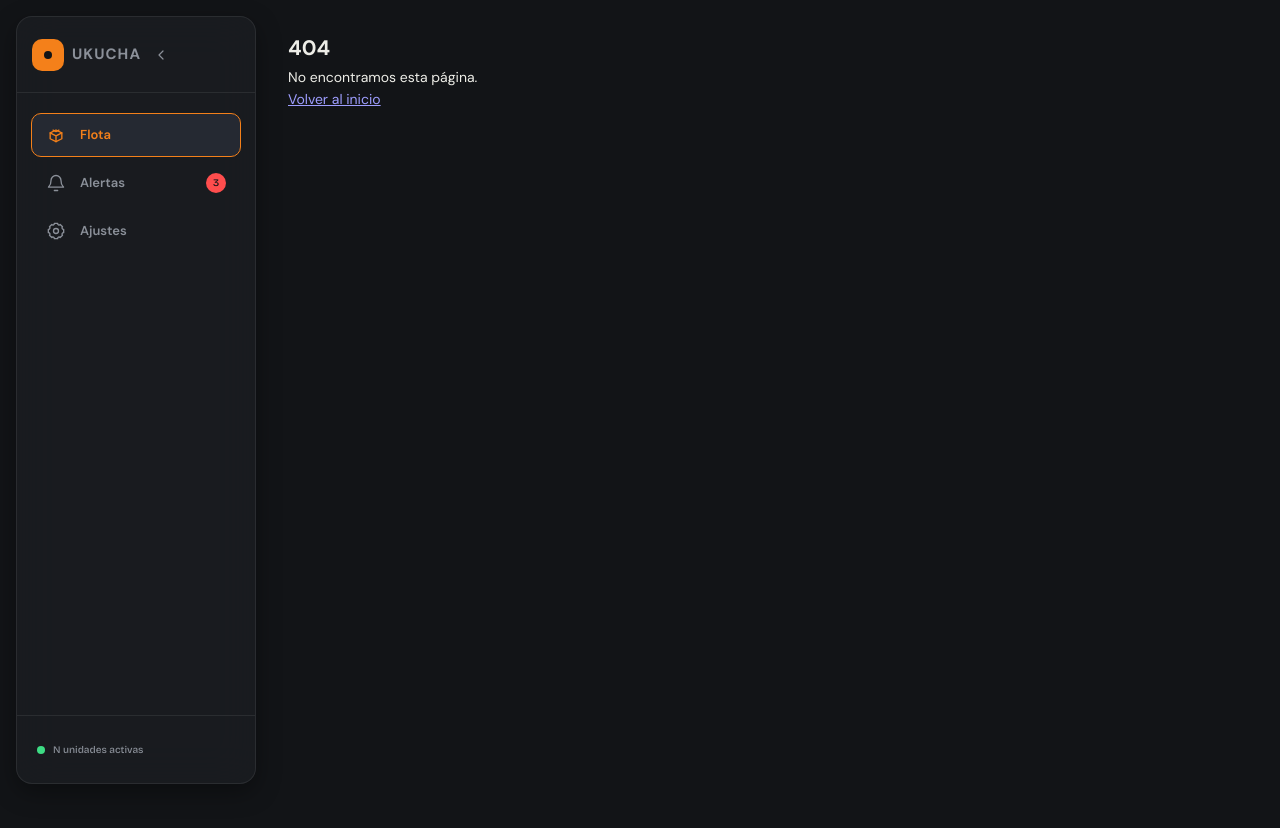
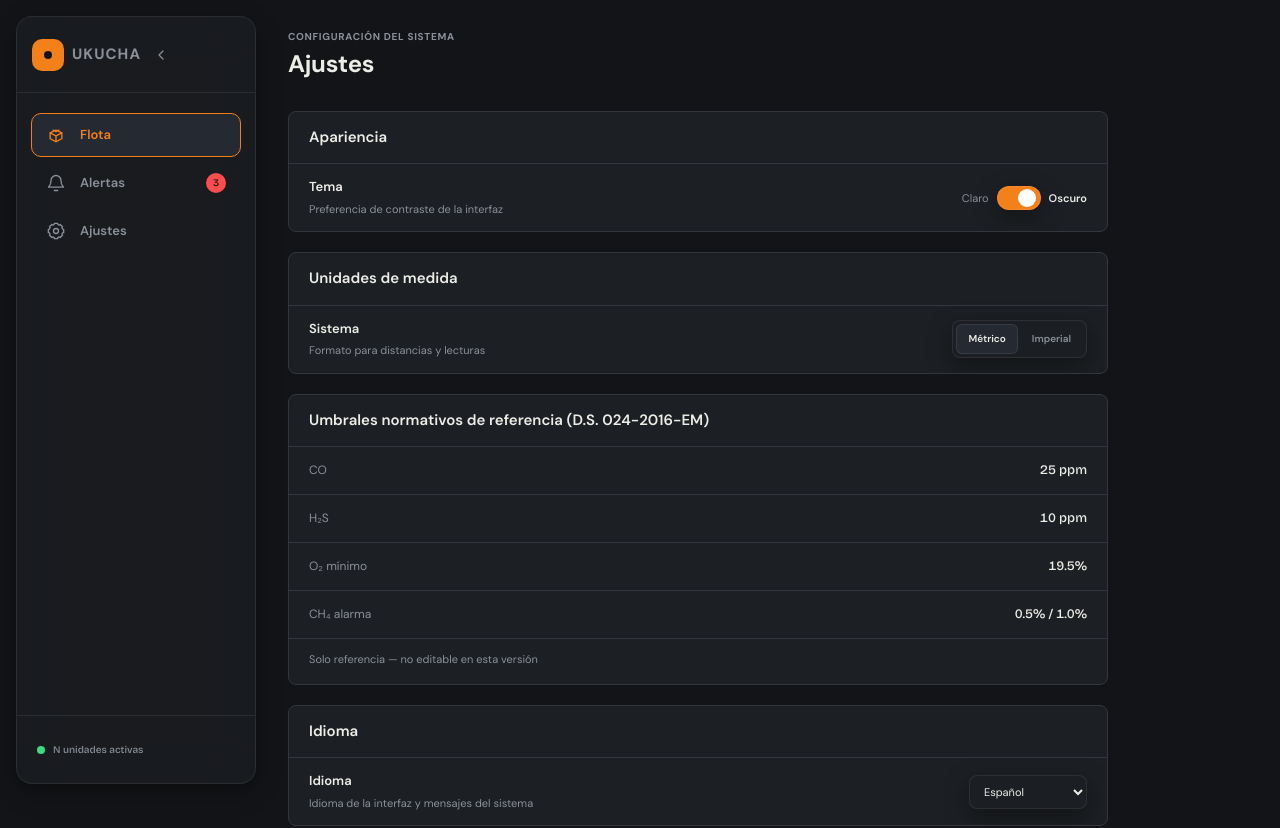
Before and after one commit to AndrewMechDev/ukucha, a React (Vite) app in the folder frontend/: page /settings in a window 1280 px wide. Before the commit this address had no page. Shown: the top 828 px of the page. Before the commit the page ends 800 px from the top, so only its background shows below. Built offline with nearby package versions, Linux system fonts and the light colour scheme.

Commit message:
feat(frontend): add settings page and related styles

```diff
--- a/frontend/src/App.tsx
+++ b/frontend/src/App.tsx
@@ -3,6 +3,7 @@ import Layout from "./components/Layout";
 import Home from "./pages/Home";
 import Timeline from "./pages/Timeline";
 import Alerts from "./pages/Alerts";
+import Settings from "./pages/Settings";
 import NotFound from "./pages/NotFound";
 
 export default function App() {
@@ -13,6 +14,7 @@ export default function App() {
           <Route index element={<Home />} />
           <Route path="timeline" element={<Timeline />} />
           <Route path="alerts" element={<Alerts />} />
+          <Route path="settings" element={<Settings />} />
           <Route path="*" element={<NotFound />} />
         </Route>
       </Routes>
--- a/frontend/src/components/SideNav.tsx
+++ b/frontend/src/components/SideNav.tsx
@@ -83,6 +83,7 @@ export default function SideNav({ collapsed, onToggle }: SideNavProps) {
                 setActiveItem(item.id);
                 if (item.id === "fleet") navigate("/");
                 if (item.id === "alerts") navigate("/alerts");
+                if (item.id === "settings") navigate("/settings");
               }}
               aria-current={activeItem === item.id ? "page" : undefined}
               aria-label={collapsed ? item.label : undefined}
--- /dev/null
+++ b/frontend/src/pages/Settings.tsx
@@ -0,0 +1,45 @@
+import { useState } from "react";
+import type { ReactNode } from "react";
+
+function SegmentedSetting({ value, onChange }: { value: "Métrico" | "Imperial"; onChange: (value: "Métrico" | "Imperial") => void }) {
+  return <div className="settings-segmented" role="group" aria-label="Sistema de unidades">{(["Métrico", "Imperial"] as const).map((item) => <button className={value === item ? "is-selected" : ""} type="button" onClick={() => onChange(item)} key={item}>{item}</button>)}</div>;
+}
+
+function SettingSection({ title, children }: { title: string; children: ReactNode }) {
+  return <section className="settings-section"><h2>{title}</h2>{children}</section>;
+}
+
+export default function Settings() {
+  const [darkTheme, setDarkTheme] = useState(true);
+  const [units, setUnits] = useState<"Métrico" | "Imperial">("Métrico");
+  const [language, setLanguage] = useState("Español");
+
+  return (
+    <section className="settings-screen">
+      <header className="settings-header"><p className="eyebrow">CONFIGURACIÓN DEL SISTEMA</p><h1>Ajustes</h1></header>
+
+      <div className="settings-sections">
+        <SettingSection title="Apariencia">
+          <div className="settings-row"><div><strong>Tema</strong><span>Preferencia de contraste de la interfaz</span></div><div className="theme-control"><span className={!darkTheme ? "is-active" : ""}>Claro</span><button className={`settings-toggle${darkTheme ? " is-on" : ""}`} type="button" role="switch" aria-checked={darkTheme} aria-label="Cambiar tema" onClick={() => setDarkTheme((value) => !value)}><i /></button><span className={darkTheme ? "is-active" : ""}>Oscuro</span></div></div>
+        </SettingSection>
+
+        <SettingSection title="Unidades de medida">
+          <div className="settings-row"><div><strong>Sistema</strong><span>Formato para distancias y lecturas</span></div><SegmentedSetting value={units} onChange={setUnits} /></div>
+        </SettingSection>
+
+        <SettingSection title="Umbrales normativos de referencia (D.S. 024-2016-EM)">
+          <div className="settings-reference-list"><div><span>CO</span><strong>25 ppm</strong></div><div><span>H₂S</span><strong>10 ppm</strong></div><div><span>O₂ mínimo</span><strong>19.5%</strong></div><div><span>CH₄ alarma</span><strong>0.5% / 1.0%</strong></div></div>
+          <p className="settings-note">Solo referencia — no editable en esta versión</p>
+        </SettingSection>
+
+        <SettingSection title="Idioma">
+          <div className="settings-row"><div><strong>Idioma</strong><span>Idioma de la interfaz y mensajes del sistema</span></div><select className="settings-select" value={language} onChange={(event) => setLanguage(event.target.value)} aria-label="Idioma"><option>Español</option></select></div>
+        </SettingSection>
+
+        <SettingSection title="Acerca de">
+          <div className="settings-about"><strong>v0.1.0 · Build de hackathon</strong><p>Ukucha — asistencia SAR inspirada en la biomímesis y el trabajo de APOPO.</p></div>
+        </SettingSection>
+      </div>
+    </section>
+  );
+}
--- a/frontend/src/styles/global.css
+++ b/frontend/src/styles/global.css
@@ -2427,6 +2427,261 @@ body {
   }
 }
 
+.settings-screen {
+  max-width: 820px;
+}
+
+.settings-header {
+  margin-bottom: 32px;
+}
+
+.settings-header h1 {
+  margin-top: 8px;
+  font-size: 24px;
+  font-weight: 700;
+  line-height: 1.2;
+  letter-spacing: -0.01em;
+}
+
+.settings-sections {
+  display: grid;
+  gap: 20px;
+}
+
+.settings-section {
+  overflow: hidden;
+  background: var(--surface);
+  border: 1px solid var(--outline);
+  border-radius: 8px;
+}
+
+.settings-section h2 {
+  padding: 16px 20px;
+  color: var(--on-surface);
+  font-size: 15px;
+  font-weight: 600;
+  line-height: 1.3;
+}
+
+.settings-row {
+  display: flex;
+  min-height: 68px;
+  align-items: center;
+  justify-content: space-between;
+  gap: 24px;
+  padding: 14px 20px;
+  border-top: 1px solid var(--outline);
+}
+
+.settings-row > div:first-child {
+  display: grid;
+  min-width: 0;
+  gap: 4px;
+}
+
+.settings-row strong {
+  font-size: 13px;
+  font-weight: 600;
+  line-height: 1.4;
+}
+
+.settings-row span,
+.settings-about p,
+.settings-note {
+  color: var(--on-surface-variant);
+  font-size: 11px;
+  line-height: 1.5;
+}
+
+.theme-control {
+  display: inline-flex;
+  flex: 0 0 auto;
+  align-items: center;
+  gap: 8px;
+  color: var(--on-surface-variant);
+  font-size: 10px;
+}
+
+.theme-control > span.is-active {
+  color: var(--on-surface);
+  font-weight: 600;
+}
+
+.settings-toggle {
+  position: relative;
+  width: 44px;
+  height: 24px;
+  padding: 2px;
+  background: var(--surface-high);
+  border: 1px solid var(--glass-border);
+  border-radius: 9999px;
+  box-shadow: var(--glass-shadow);
+  cursor: pointer;
+  transition: background-color 300ms cubic-bezier(0.2, 0.8, 0.2, 1);
+}
+
+.settings-toggle i {
+  display: block;
+  width: 18px;
+  height: 18px;
+  background: var(--on-surface-variant);
+  border-radius: 9999px;
+  transition:
+    background-color 300ms cubic-bezier(0.2, 0.8, 0.2, 1),
+    transform 300ms cubic-bezier(0.2, 0.8, 0.2, 1);
+}
+
+.settings-toggle.is-on {
+  background: var(--accent);
+}
+
+.settings-toggle.is-on i {
+  background: #fff;
+  transform: translateX(18px);
+}
+
+.settings-segmented {
+  display: inline-flex;
+  flex: 0 0 auto;
+  gap: 2px;
+  padding: 3px;
+  background: var(--surface-overlay);
+  border: 1px solid var(--glass-border);
+  border-radius: 8px;
+  box-shadow: var(--glass-shadow);
+  backdrop-filter: var(--glass-blur);
+  -webkit-backdrop-filter: var(--glass-blur);
+}
+
+.settings-segmented button {
+  min-height: 30px;
+  padding: 6px 11px;
+  color: var(--on-surface-variant);
+  background: transparent;
+  border: 1px solid transparent;
+  border-radius: 6px;
+  cursor: pointer;
+  font-size: 10px;
+  font-weight: 600;
+}
+
+.settings-segmented button.is-selected {
+  color: var(--on-surface);
+  background: var(--surface-high);
+  border-color: var(--glass-border);
+}
+
+.settings-reference-list {
+  border-top: 1px solid var(--outline);
+}
+
+.settings-reference-list > div {
+  display: flex;
+  min-height: 48px;
+  align-items: center;
+  justify-content: space-between;
+  gap: 16px;
+  padding: 10px 20px;
+  border-bottom: 1px solid var(--outline);
+}
+
+.settings-reference-list span {
+  color: var(--on-surface-variant);
+  font-size: 12px;
+}
+
+.settings-reference-list strong {
+  color: var(--on-surface);
+  font-family: "Bricolage Grotesque", sans-serif;
+  font-size: 13px;
+  font-weight: 500;
+  font-variant-numeric: tabular-nums;
+  line-height: 1;
+}
+
+.settings-note {
+  padding: 12px 20px 16px;
+}
+
+.settings-select {
+  min-width: 118px;
+  padding: 8px 28px 8px 10px;
+  color: var(--on-surface);
+  background: var(--surface-overlay);
+  border: 1px solid var(--glass-border);
+  border-radius: 8px;
+  box-shadow: var(--glass-shadow);
+  backdrop-filter: var(--glass-blur);
+  -webkit-backdrop-filter: var(--glass-blur);
+  cursor: pointer;
+  font: inherit;
+  font-size: 11px;
+}
+
+.settings-select option {
+  color: var(--on-surface);
+  background: var(--surface);
+}
+
+.settings-about {
+  display: grid;
+  gap: 6px;
+  padding: 14px 20px 18px;
+  border-top: 1px solid var(--outline);
+}
+
+.settings-about strong {
+  color: var(--on-surface-variant);
+  font-family: "Bricolage Grotesque", sans-serif;
+  font-size: 11px;
+  font-weight: 500;
+  font-variant-numeric: tabular-nums;
+}
+
+@media (max-width: 599px) {
+  .settings-header {
+    margin-bottom: 24px;
+  }
+
+  .settings-header h1 {
+    font-size: 24px;
+  }
+
+  .settings-sections {
+    gap: 14px;
+  }
+
+  .settings-section h2 {
+    padding: 14px 16px;
+  }
+
+  .settings-row {
+    align-items: flex-start;
+    flex-direction: column;
+    gap: 12px;
+    padding: 14px 16px;
+  }
+
+  .settings-row > div:first-child {
+    width: 100%;
+  }
+
+  .theme-control,
+  .settings-segmented,
+  .settings-select {
+    align-self: flex-end;
+  }
+
+  .settings-reference-list > div {
+    padding-inline: 16px;
+  }
+
+  .settings-note,
+  .settings-about {
+    padding-inline: 16px;
+  }
+}
+
 .timeline-mobile-screen {
   position: fixed;
   z-index: 50;
```
